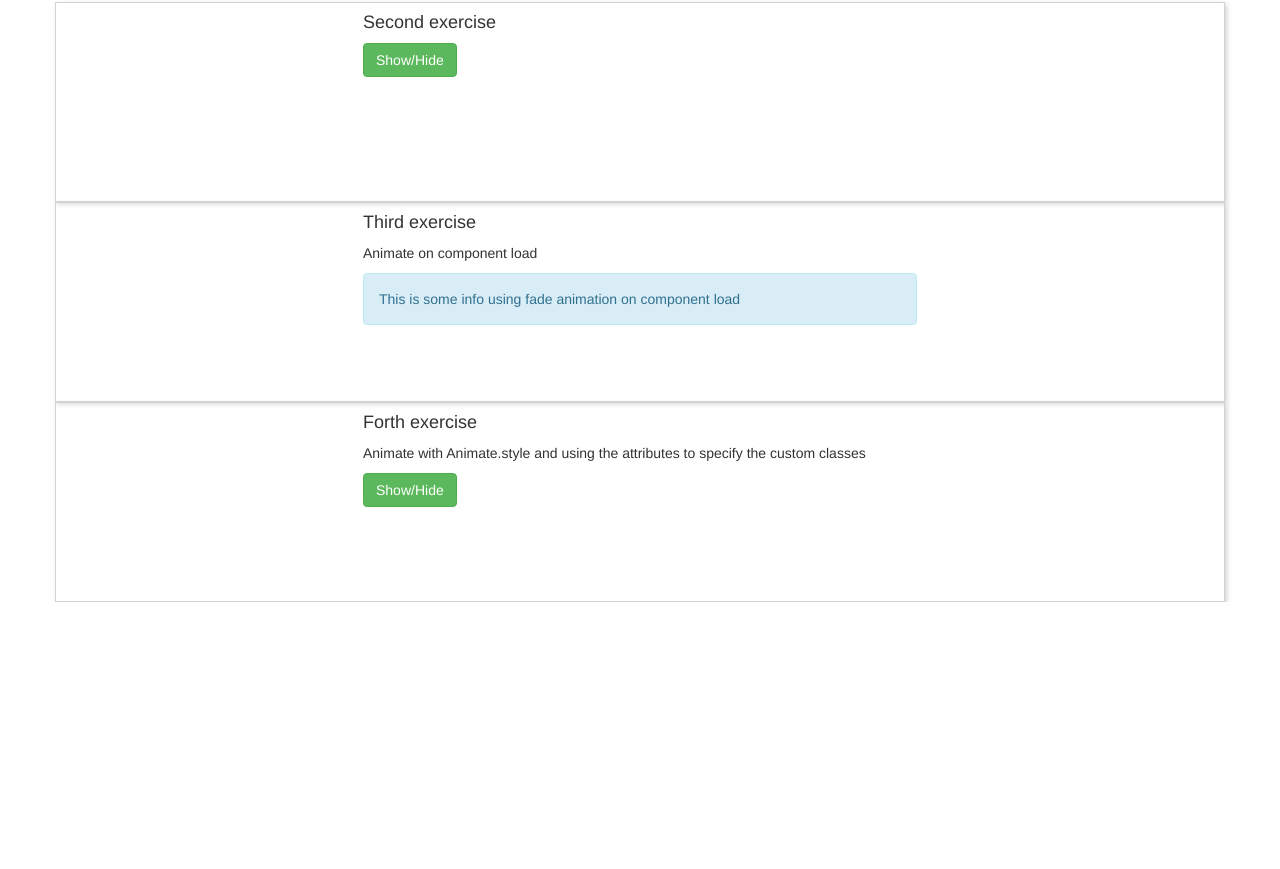
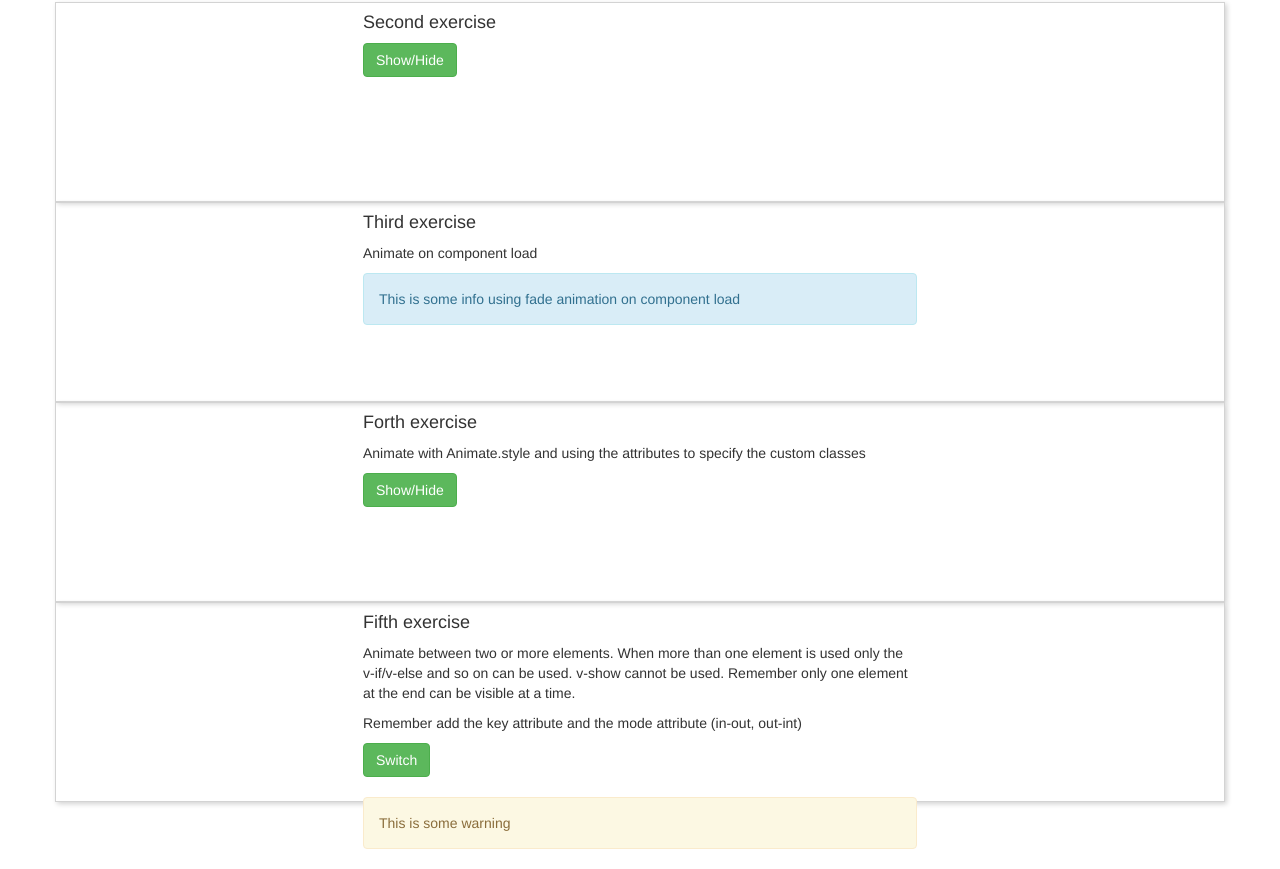
Before and after one commit to Udemy-Vue-TheCompleteGuide/Animation-Learn, a Vue app: page / in a window 1280 px wide. Shown: the part 343-1212 px from the top of the page. Before the commit the page ends 945 px from the top, so only its background shows below. Built offline with nearby package versions, Linux system fonts and the light colour scheme.

Commit message:
Working with multiples elements

```diff
--- a/src/App.vue
+++ b/src/App.vue
@@ -53,14 +53,35 @@
         <p>Animate with Animate.style and using the attributes to specify the custom classes</p>
         <button class="btn btn-success" @click="showHide4">Show/Hide</button>
         <br><br>
-        <transition name="fade" appear
-                    enter-to-class="animate__animated animate__zoomIn"
+        <transition enter-to-class="animate__animated animate__zoomIn"
                     leave-to-class="animate__animated animate__zoomOut"
         >
-          <div class="alert alert-info" v-if="visible4"
-          >
+          <div class="alert alert-info" v-if="visible4">
             This is some info using fade animation using custom classes from Animate.style
           </div>
+        </transition>
+      </div>
+    </div>
+
+
+    <!-- Fifth exercise. Creating animation between two or more elements. -->
+    <div class="row exercise-box">
+      <div class="col-sm-12 col-md-6 col-md-offset-3">
+        <h4>Fifth exercise</h4>
+        <p>
+          Animate between two or more elements. When more than one element is used only the v-if/v-else and so on
+          can be used. v-show cannot be used.
+          Remember only one element at the end can be visible at a time.
+        </p>
+        <p>Remember add the key attribute and the mode attribute (in-out, out-int)</p>
+        <button class="btn btn-success" @click="showHide5">Switch</button>
+        <br><br>
+        <transition mode="out-in"
+                    enter-to-class="animate__animated animate__backInDown"
+                    leave-to-class="animate__animated animate__backOutDown"
+        >
+          <div class="alert alert-info" v-if="visible5" key="info">This is some info</div>
+          <div class="alert alert-warning" v-else key="warning">This is some warning</div>
         </transition>
       </div>
     </div>
@@ -77,6 +98,7 @@ export default {
       visible1: false,
       visible2: false,
       visible4: false,
+      visible5: false,
     }
   },
   components: {},
@@ -89,6 +111,9 @@ export default {
     },
     showHide4() {
       this.visible4 = !this.visible4;
+    },
+    showHide5() {
+      this.visible5 = !this.visible5;
     },
   }
 }
```
Also changed, not shown: 1 other file (tests, documents, lock files or other folders).
